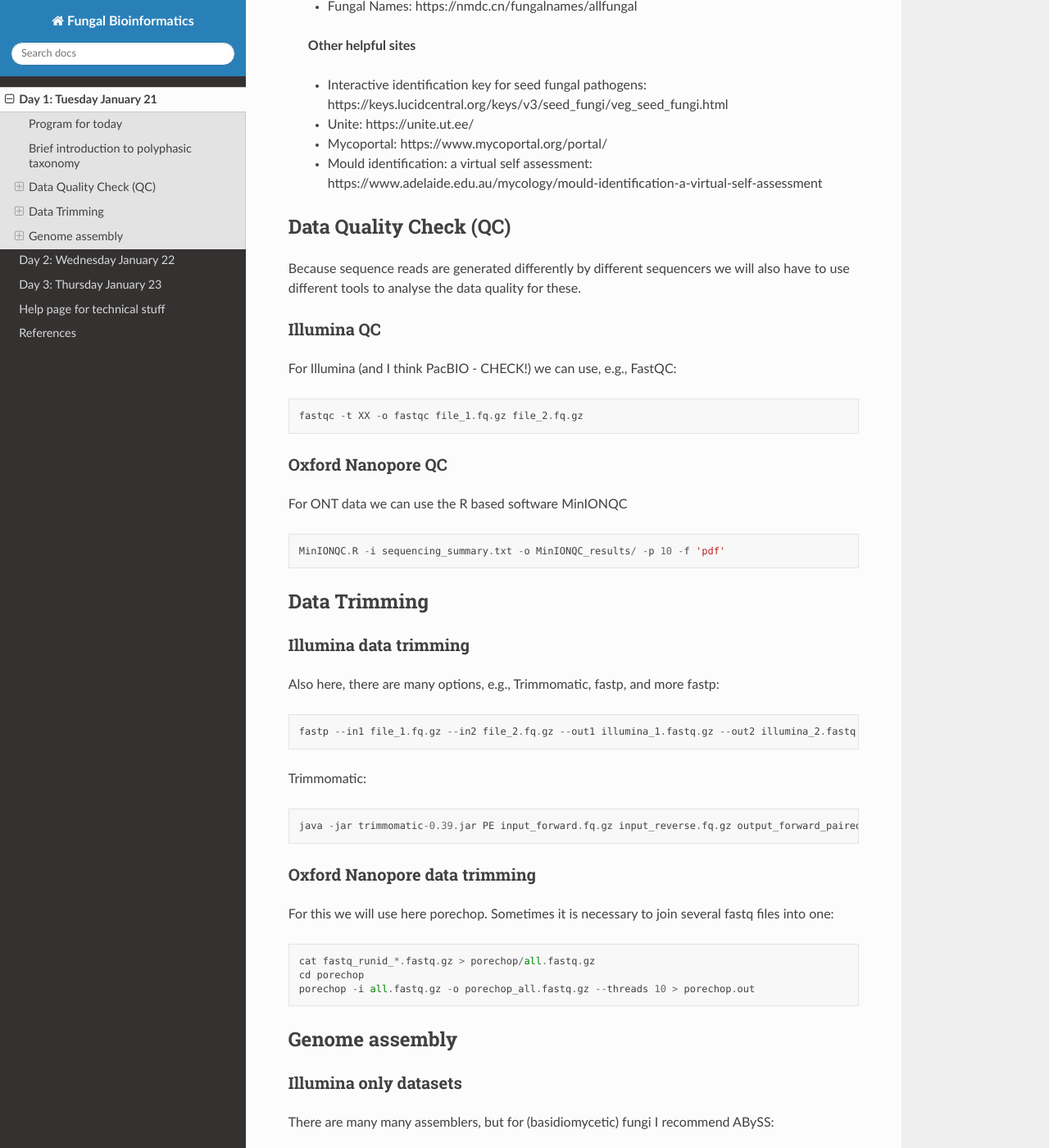
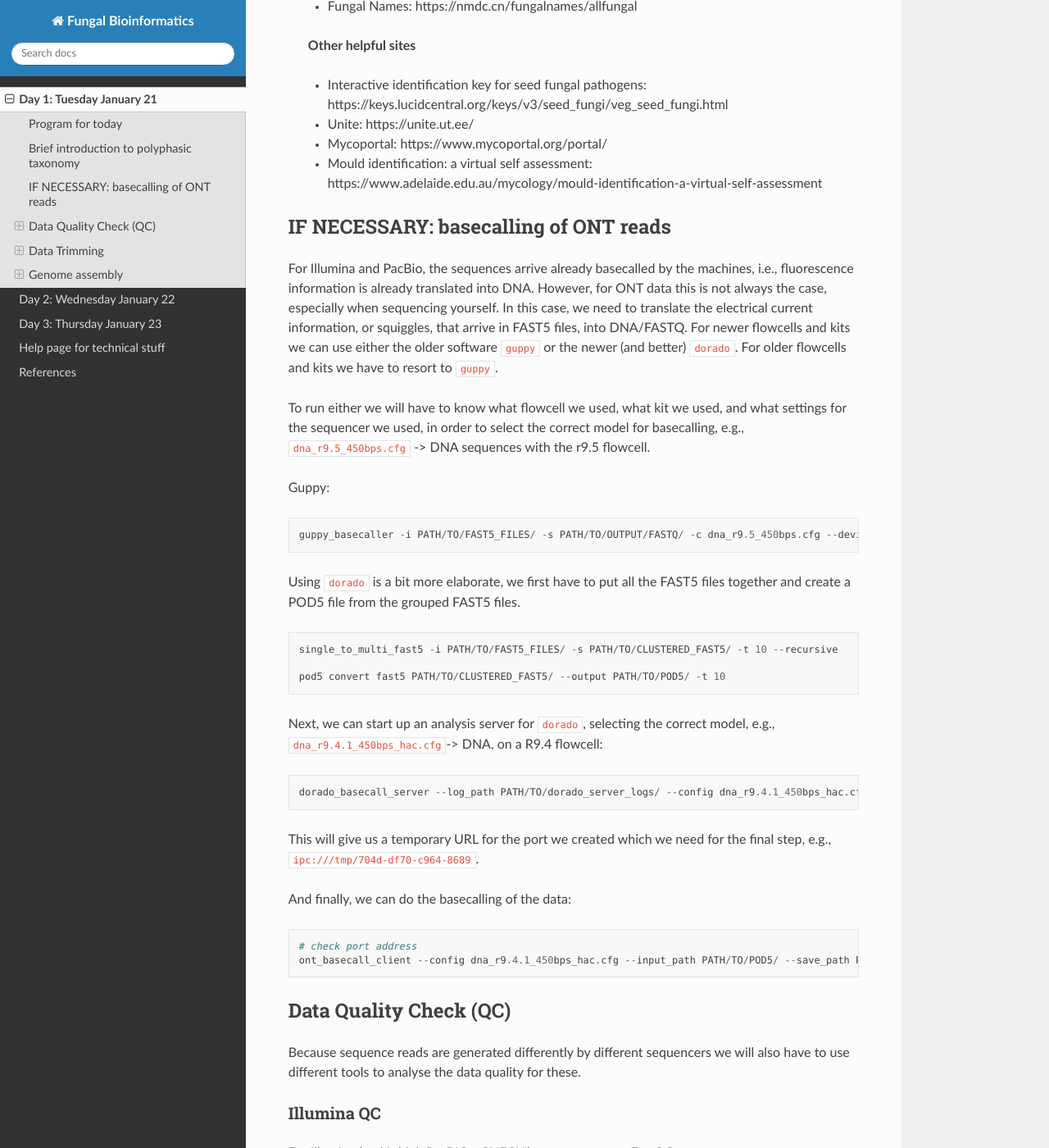
Before and after one commit to pwkooij/fungal_bioinformatics, a Sphinx documentation site: the page built from docs/source/Day1.md, in a window 1280 px wide and 1400 px high, scrolled down 684 px. Shown: the whole window at 82% size. Built offline with Sphinx 7.4.7 and the Read the Docs theme 3.1.0, drawn with Linux system fonts in a browser that asks for light colours.

Commit message:
added basecalling

````diff
--- a/docs/source/Day1.md
+++ b/docs/source/Day1.md
@@ -24,6 +24,35 @@ Some helpful links:
 > - Mycoportal: https://www.mycoportal.org/portal/
 > - Mould identification: a virtual self assessment: https://www.adelaide.edu.au/mycology/mould-identification-a-virtual-self-assessment
 
+## IF NECESSARY: basecalling of ONT reads
+For Illumina and PacBio, the sequences arrive already basecalled by the machines, i.e., fluorescence information is already translated into DNA. However, for ONT data this is not always the case, especially when sequencing yourself. In this case, we need to translate the electrical current information, or squiggles, that arrive in FAST5 files, into DNA/FASTQ. For newer flowcells and kits we can use either the older software `guppy` or the newer (and better) `dorado`. For older flowcells and kits we have to resort to `guppy`.
+
+To run either we will have to know what flowcell we used, what kit we used, and what settings for the sequencer we used, in order to select the correct model for basecalling, e.g., `dna_r9.5_450bps.cfg` -> DNA sequences with the r9.5 flowcell.
+
+Guppy:
+```
+guppy_basecaller -i PATH/TO/FAST5_FILES/ -s PATH/TO/OUTPUT/FASTQ/ -c dna_r9.5_450bps.cfg --device cuda:0 --compress_fastq -r
+```
+
+Using `dorado` is a bit more elaborate, we first have to put all the FAST5 files together and create a POD5 file from the grouped FAST5 files.
+
+```
+single_to_multi_fast5 -i PATH/TO/FAST5_FILES/ -s PATH/TO/CLUSTERED_FAST5/ -t 10 --recursive
+
+pod5 convert fast5 PATH/TO/CLUSTERED_FAST5/ --output PATH/TO/POD5/ -t 10
+```
+
+Next, we can start up an analysis server for `dorado`, selecting the correct model, e.g., `dna_r9.4.1_450bps_hac.cfg`-> DNA, on a R9.4 flowcell:
+```
+dorado_basecall_server --log_path PATH/TO/dorado_server_logs/ --config dna_r9.4.1_450bps_hac.cfg -p auto --device cuda:0
+```
+This will give us a temporary URL for the port we created which we need for the final step, e.g., `ipc:///tmp/704d-df70-c964-8689`.
+
+And finally, we can do the basecalling of the data:
+```
+# check port address
+ont_basecall_client --config dna_r9.4.1_450bps_hac.cfg --input_path PATH/TO/POD5/ --save_path PATH/TO/DORADO_OUTPUR/ --port ipc:///tmp/704d-df70-c964-8689
+```
 ## Data Quality Check (QC)
 
 Because sequence reads are generated differently by different sequencers we will also have to use different tools to analyse the data quality for these.
````
Also changed, not shown: 1 other file.
